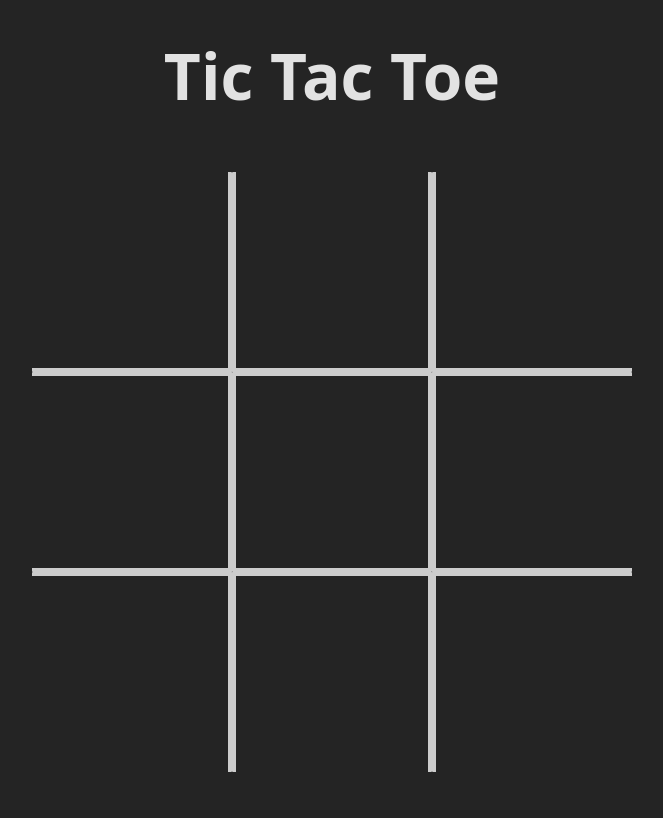
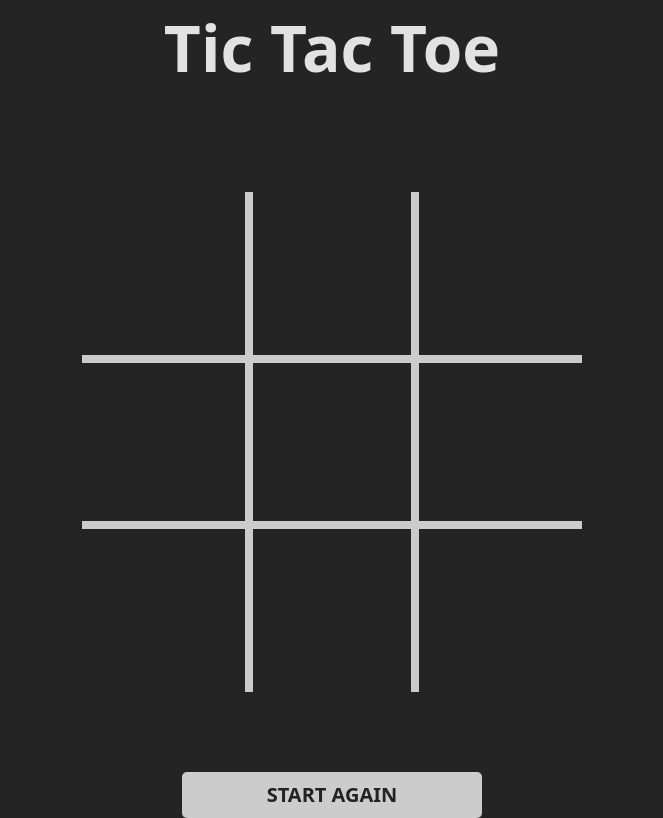
Before and after one commit to Alejandro-Madero/tic-tac-toe, a React (Vite) app: page / in a window 1280 px wide. Shown: the whole page, without its empty margins (308-971 px from the left). Built offline with nearby package versions, Linux system fonts and the light colour scheme.

Commit message:
Added start again button and changed O animations

```diff
--- a/src/App.jsx
+++ b/src/App.jsx
@@ -3,14 +3,15 @@ import { initialBoard, TURNS, checkWinner } from "./utils/gameLogic";
 import PlayerX from "./components/PlayerX";
 import PlayerO from "./components/PlayerO";
 import Square from "./components/Square";
-import styles from "./App.module.css";
 import WinnerModal from "./components/WinnerModal";
 import Overlay from "./components/UI/Overlay";
+import Button from "./components/UI/Button";
+import styles from "./App.module.css";
 
 const App = () => {
   const [currentTurn, setCurrentTurn] = useState(TURNS.X);
   const [board, setBoard] = useState(initialBoard);
-  const [winner, setWinner] = useState(false);
+  const [winner, setWinner] = useState(null);
 
   const handleSquareClick = (index) => {
     // check if game finished or square is already filled
@@ -31,7 +32,14 @@ const App = () => {
     currentTurn === TURNS.X ? setCurrentTurn(TURNS.O) : setCurrentTurn(TURNS.X);
   };
 
+  const handleResetGame = () => {
+    setCurrentTurn(TURNS.X);
+    setBoard(initialBoard);
+    setWinner(null);
+  };
+
   return (
+    <>
       <main className={styles["game-container"]}>
         <h1>Tic Tac Toe</h1>
         <section className={styles["board-container"]}>
@@ -41,7 +49,7 @@ const App = () => {
                 key={i}
                 index={i}
                 onClick={handleSquareClick}
-              isWinner={winner[1]}
+                isWinner={winner}
               >
                 {board[i] === "X" && <PlayerX />}
                 {board[i] === "O" && <PlayerO />}
@@ -50,11 +58,16 @@ const App = () => {
           })}
         </section>
         {/* {winner && (
+      <>
         <Overlay>
           <WinnerModal />
         </Overlay>
       )} */}
+        <Button className={styles["start-again-btn"]} onClick={handleResetGame}>
+          Start Again
+        </Button>
       </main>
+    </>
   );
 };
 
--- a/src/App.module.css
+++ b/src/App.module.css
@@ -1,12 +1,14 @@
 .game-container {
   margin: 0 auto;
-  width: 80%;
-  max-width: 1000px;
+  width: 70%;
+  max-width: 800px;
+  display: flex;
+  flex-direction: column;
 }
 
 .game-container h1 {
   text-align: center;
-  margin-bottom: 3rem;
+  margin-bottom: 6rem;
   font-size: 4rem;
 }
 
@@ -14,8 +16,8 @@
   display: grid;
   grid-template-columns: repeat(3, 1fr);
   place-items: center;
-  width: 80%;
-  max-width: 600px;
+  width: 70%;
+  max-width: 500px;
   margin: 0 auto;
   /* gap: 0.3rem; */
 }
@@ -29,3 +31,20 @@
     width: 100%;
   }
 }
+
+@media (max-width: 768px) {
+  .game-container {
+    width: 80%;
+  }
+
+  .board-container {
+    width: 90%;
+  }
+}
+
+.start-again-btn {
+  box-sizing: border-box;
+  margin-top: 5rem;
+  align-self: center;
+  padding: 0.5rem;
+}
--- a/src/components/PlayerO.jsx
+++ b/src/components/PlayerO.jsx
@@ -1,9 +1,8 @@
 import styles from "./PlayerO.module.css";
 export const PlayerO = () => {
   return (
-    <div className={styles["arc-container"]}>
-      <div className={styles["left-arc"]}></div>
-      <div className={styles["right-arc"]}></div>
+    <div className={styles["o-container"]}>
+      <div className={styles.o}></div>
     </div>
   );
 };
--- a/src/components/PlayerO.module.css
+++ b/src/components/PlayerO.module.css
@@ -1,49 +1,85 @@
-.arc-container {
+.o-container {
   display: flex;
-  justify-items: center;
-  align-items: center;
   width: 100%;
   height: 100%;
+  justify-content: center;
+  align-items: center;
 }
 
-.right-arc {
-  width: 70%;
+.o {
+  width: 65%;
   aspect-ratio: 1;
+  border-radius: 50%;
   border: 10px solid #ccc;
-  border-radius: 50%;
-  border-top: 10px solid transparent;
-  border-left: 10px solid transparent;
-  transform: translateX(-50%) rotate(-45deg);
-  animation: discoverRightArc 0.4s forwards linear;
+  animation: oAnimation 0.3s forwards linear;
 }
 
-.left-arc {
-  width: 70%;
-  aspect-ratio: 1;
-  border: 10px solid #ccc;
-  border-radius: 50%;
-  border-top: 10px solid transparent;
-  border-right: 10px solid transparent;
-  transform: translateX(50%) rotate(45deg);
-  animation: discoverLeftArc 0.4s forwards linear;
-}
+@keyframes oAnimation {
+  0% {
+    clip-path: polygon(
+      50% 0%,
+      50% 0%,
+      100% 0%,
+      100% 0%,
+      100% 0,
+      50% 0%,
+      50% 0%
+    );
+  }
+  25% {
+    clip-path: polygon(
+      50% 50%,
+      50% 0%,
+      100% 0%,
+      100% 50%,
+      100% 50%,
+      75% 50%,
+      75% 50%
+    );
+  }
+  50% {
+    clip-path: polygon(
+      50% 50%,
+      50% 0%,
+      100% 0%,
+      100% 50%,
+      100% 100%,
+      50% 100%,
+      50% 50%
+    );
+  }
+  75% {
+    clip-path: polygon(
+      25% 25%,
+      50% 0%,
+      100% 0%,
+      100% 50%,
+      100% 100%,
+      0% 100%,
+      0% 50%
+    );
+  }
 
-@keyframes discoverRightArc {
-  0% {
-    clip-path: circle(0% at 50% 0%);
+  82.5% {
+    clip-path: polygon(
+      0% 10%,
+      25% 0%,
+      100% 0%,
+      100% 50%,
+      100% 100%,
+      0% 100%,
+      0% 10%
+    );
   }
-  50%,
   100% {
-    clip-path: circle(75% at 50% 50%);
+    clip-path: polygon(
+      0% 0%,
+      0% 0%,
+      100% 0%,
+      100% 50%,
+      100% 100%,
+      0% 100%,
+      0% 0%
+    );
   }
 }
-
-@keyframes discoverLeftArc {
-  0%,
-  50% {
-    clip-path: circle(0% at 50% 100%);
-  }
-  100% {
-    clip-path: circle(75% at 50% 50%);
-  }
-}
--- a/src/components/Square.jsx
+++ b/src/components/Square.jsx
@@ -14,6 +14,7 @@ const squareBorders = new Map([
 
 const Square = ({ children, onClick, index, isWinner }) => {
   const winner = isWinner?.includes(index) ? "is-winner" : "";
+
   const handleClick = () => onClick(index);
   return (
     <div
--- a/src/components/Square.module.css
+++ b/src/components/Square.module.css
@@ -1,9 +1,7 @@
 .square {
   position: relative;
   width: 100%;
-  /* height: 100px; */
   aspect-ratio: 1;
-  border-radius: 1px;
   border: 4px solid #ccc;
   display: grid;
   place-items: center;
@@ -33,7 +31,7 @@
 
 .is-winner {
   background-color: rgba(112, 112, 112, 1);
-  animation: 1s winner ease-in forwards;
+  animation: 0.5s winner ease-in forwards;
 }
 
 @keyframes winner {
@@ -41,6 +39,7 @@
     transform: scale(1);
   }
   50% {
+    border: none;
     transform: scale(1.1);
   }
   100% {
--- /dev/null
+++ b/src/components/UI/Button.jsx
@@ -0,0 +1,11 @@
+import styles from "./Button.module.css";
+
+const Button = ({ children, onClick, className }) => {
+  return (
+    <button className={`${styles.btn} ${className}`} onClick={onClick}>
+      {children}
+    </button>
+  );
+};
+
+export default Button;
--- /dev/null
+++ b/src/components/UI/Button.module.css
@@ -0,0 +1,20 @@
+.btn {
+  width: 50%;
+  max-width: 300px;
+  background-color: #ccc;
+  color: #222;
+  text-align: center;
+  border-radius: 5px;
+  border: none;
+  text-transform: uppercase;
+  font-family: system-ui;
+  font-size: 1.25rem;
+  font-weight: 600;
+  cursor: pointer;
+}
+
+.btn:hover {
+  background-color: #333;
+  color: #fff;
+  outline: 2px solid #ccc;
+}
--- a/src/utils/gameLogic.js
+++ b/src/utils/gameLogic.js
@@ -23,7 +23,7 @@ export const checkWinner = (board, turn) => {
 
     const isWinner = [pos1, pos2, pos3].every((el) => el === turn);
     if (!isWinner) continue;
-    return [true, combination];
+    return combination;
   }
 
   return false;
```
Lines whose indentation alone changed are shown as unchanged.
